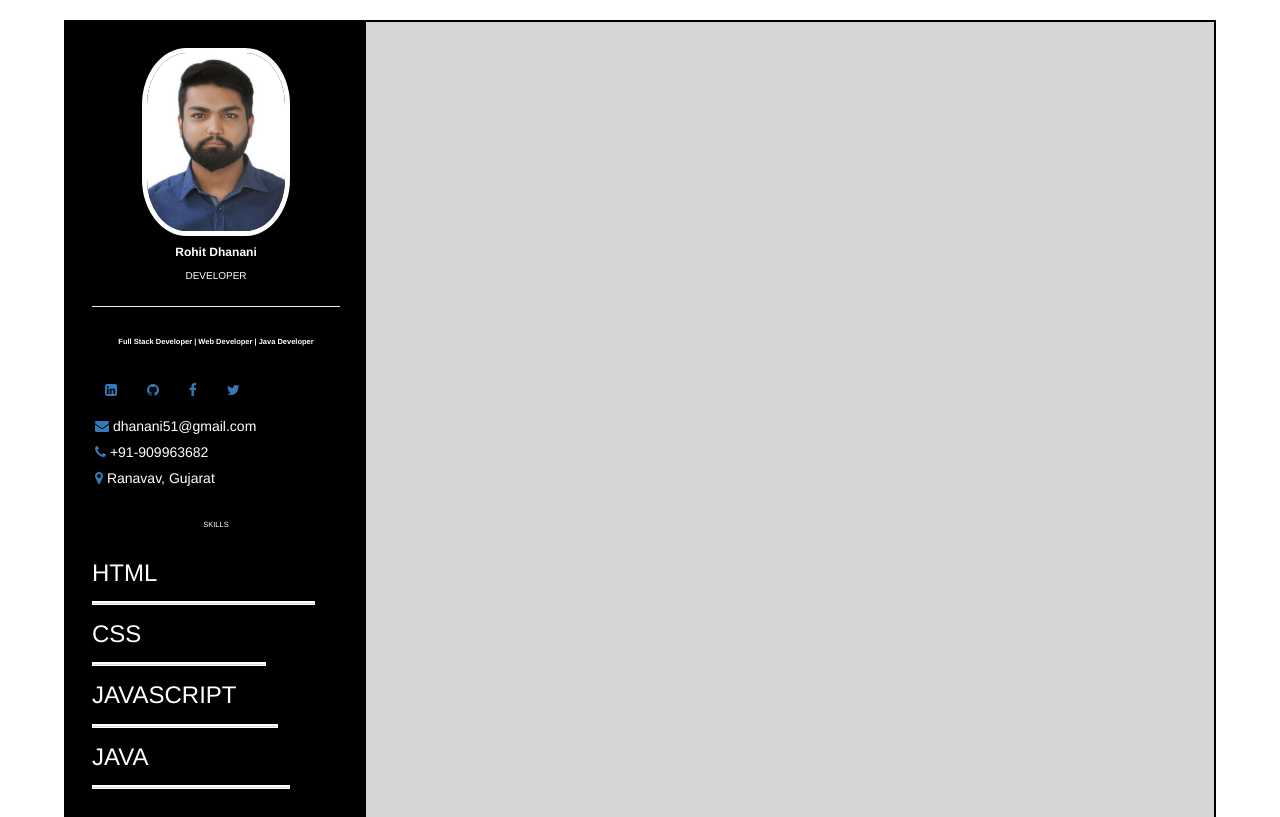
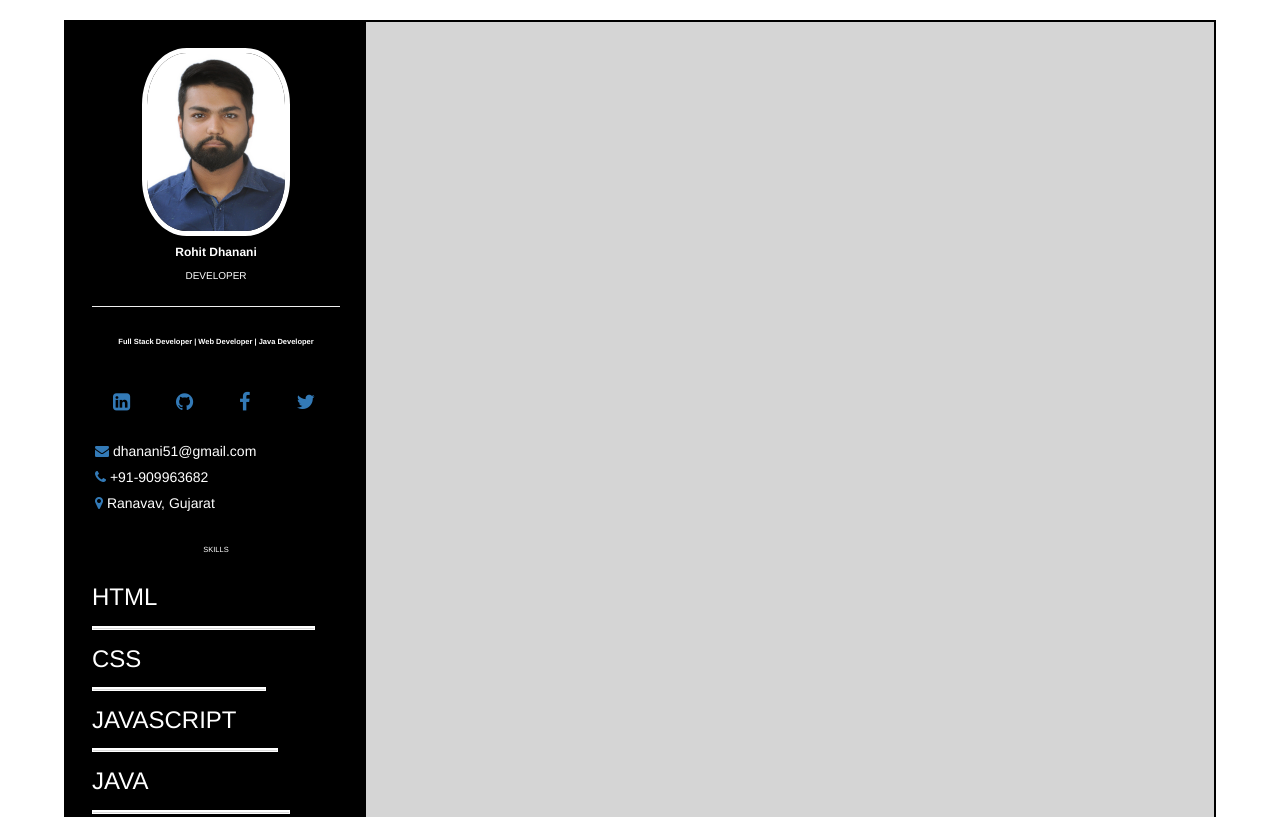
Before and after one commit to rohitDhanani/Responsive-Resume-using-CSS-Grid, a plain HTML site: page index.html in a window 1280 px wide. Shown: the top 817 px of the page. Drawn offline with nearby package versions, Linux system fonts and the light colour scheme.

Commit message:
minorchangesinIcons

```diff
--- a/index.html
+++ b/index.html
@@ -86,7 +86,8 @@
         }
         .social-media .icon{
             padding: 0.1rem;
-            margin: 1.2rem;
+            margin: 2rem;
+            font-size: 2rem;
         }
         .personal-details .icon{
             padding: 0.1rem;
```
